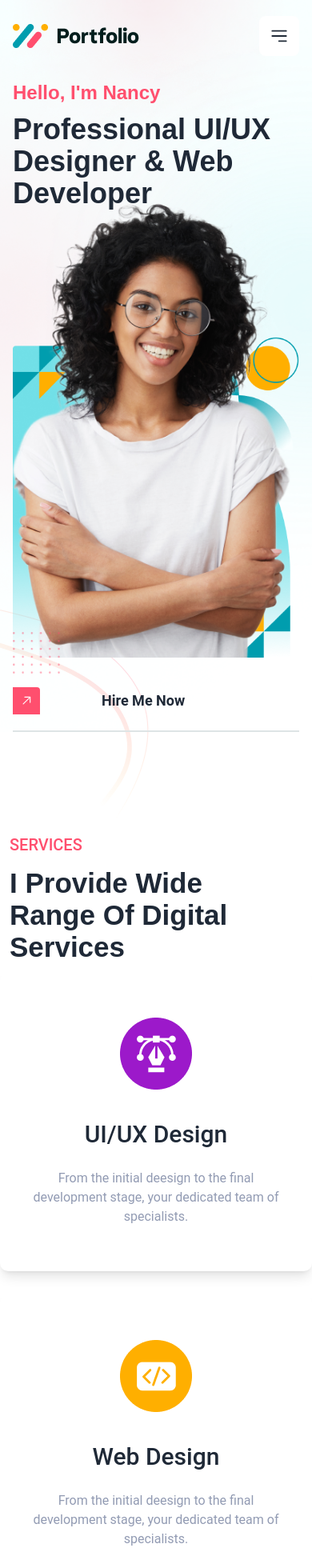
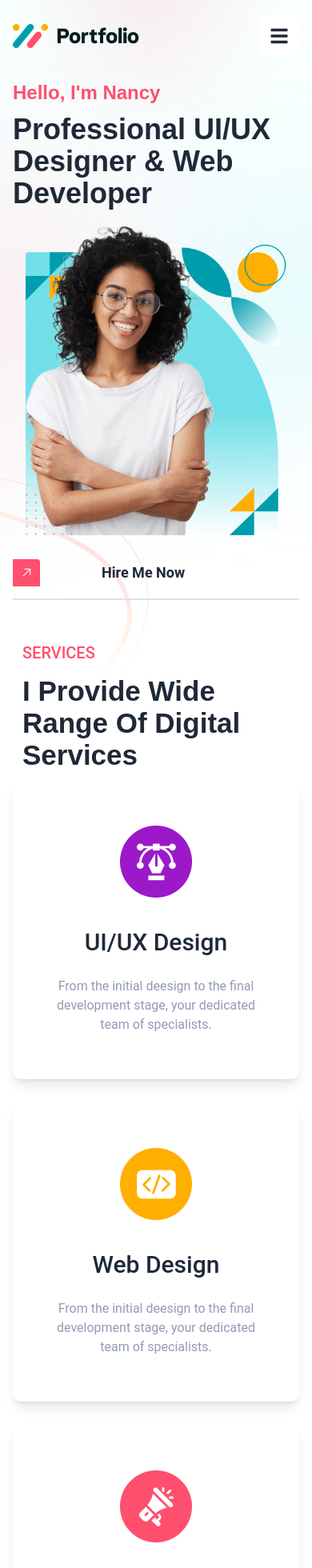
Before and after one commit to jahidhasan136/designer-developer-portfolio, a Next.js app: page / in a window 390 px wide. Shown: the top 1960 px of the page at 80% size. Built offline with nearby package versions, Linux system fonts and the light colour scheme.

Commit message:
added some responsive code

```diff
--- a/app/component/Banner/Banner.jsx
+++ b/app/component/Banner/Banner.jsx
@@ -22,18 +22,18 @@ const Banner = () => {
             <img className='absolute -z-10 -bottom-28' src={bgLine.src} alt="" />
             <img className='absolute -z-10 right-0' src={bgBlue.src} alt="" />
             <div className='container pt-[100px] md:pt-[180px]'>
-                <div className='flex flex-col-reverse md:flex-row items-center gap-20 justify-between '>
+                <div className='flex flex-col-reverse md:flex-row items-center justify-between '>
                     <div className='relative z-10'>
-                        <img className='' src={bgPhoto.src} alt="" />
+                        <img className='h-[364px] md:h-full' src={bgPhoto.src} alt="" />
                         <Image
                             src={photo.src}
                             width={photo.width}
                             height={photo.height}
-                            className='absolute bottom-0'
+                            className='absolute bottom-0 w-3/4'
                         />
-                        <img className='absolute -bottom-5 md:-bottom-11 md:-left-10 w-[59px] md:w-[128px]' src={bgDot.src} alt="" />
+                        <img className='absolute -bottom-0 md:-bottom-11 md:-left-10 w-[59px] md:w-[128px]' src={bgDot.src} alt="" />
                     </div>
-                    <div className='md:w-[350px] xl:w-[630px] relative mb-[36px] md:mb-0'>
+                    <div className='md:w-[350px] xl:w-[630px] relative'>
                         <img className='absolute hidden md:flex right-0 bottom-0 cursor-pointer z-10' src={mouseScroll.src} alt="" />
                         <h2 className='text-2xl md:text-[38px] text-[#FF4F6E] font-bold mb-[10px] md:mb-[5px]'>Hello, I'm Nancy</h2>
                         <h1 className='text-4xl md:text-[65px] md:leading-[64px] lg:leading-[74px] xl:leading-[84px] mb-[43px] font-ubuntu'>Professional UI/UX Designer & Web Developer</h1>
@@ -63,7 +63,7 @@ const Banner = () => {
 
                     {/* mobile device */}
 
-                <div className='md:hidden flex items-center font-semibold md:mb-[35px] gap-[57px] md:gap-0 mt-[27px] md:mt-0'>
+                <div className='md:hidden flex items-center font-semibold md:mb-[35px] gap-[57px] md:gap-0 mt-[20px] md:mt-0'>
                     <div className='w-[54px] h-[54px] flex items-center'>
                         <span className='bg-[#FF4F6E] p-2 flex items-center rounded-tr text-white'>
                             <GoArrowUpRight className=''></GoArrowUpRight>
@@ -71,7 +71,7 @@ const Banner = () => {
                     </div>
                     Hire Me Now
                 </div>
-                <div className='bg-[#DEE4E5] h-[2px] mt-[10px] md:hidden'></div>
+                <div className='bg-[#DEE4E5] h-[2px] mt-[5px] md:hidden'></div>
             </div >
         </div>
     );
--- a/app/component/Header/Header.jsx
+++ b/app/component/Header/Header.jsx
@@ -4,9 +4,7 @@ import Link from "next/link";
 import { useState } from "react";
 
 import HeaderLogo from './images/header_logo.png'
-import { IconContext } from "react-icons";
-import { HiMiniBars3BottomRight } from "react-icons/hi2";
-import { FaTimesCircle } from "react-icons/fa";
+import { FaBars, FaTimesCircle } from "react-icons/fa";
 
 const Header = () => {
     const [isActive, setIsActive] = useState(false);
@@ -37,17 +35,7 @@ const Header = () => {
                         <Link href='/' className="primary-btn">Lets's talk</Link>
                     </div>
                     <div className="text-2xl menu-trigger lg:hidden ml-[15px] h-[50px] w-[50px] flex items-center justify-center rounded-lg bg-white" onClick={handleClick}>
-                        <IconContext.Provider
-                            value={{ style: { fill: 'url(#gradient)' } }}
-                        >
-                            <svg width="0" height="0">
-                                <linearGradient id="gradient" x1="0" y1="0" x2="100%" y2="100%">
-                                    <stop offset="0%" stopColor="#D116BF" />
-                                    <stop offset="100%" stopColor="#3016D1" />
-                                </linearGradient>
-                            </svg>
-                            <HiMiniBars3BottomRight />
-                        </IconContext.Provider>
+                        <FaBars></FaBars>
                     </div>
                 </div>
             </header>
--- a/app/component/Services/Services.jsx
+++ b/app/component/Services/Services.jsx
@@ -7,7 +7,7 @@ import bgDot from './images/bg-dot.png'
 
 const Services = () => {
     return (
-        <div className="xl:pl-[300px] mt-[115px] z-10">
+        <div className="xl:pl-[300px] mt-10 md:mt-[115px] z-10 px-4 md:px-0">
             <div className='xl:flex items-center justify-center md:gap-[10px]'>
                 <div className='p-3 xl:p-0'>
                     <h6 className="uppercase text-[#FF4F6E] text-xl mb-[14px] font-medium">Services</h6>
```
